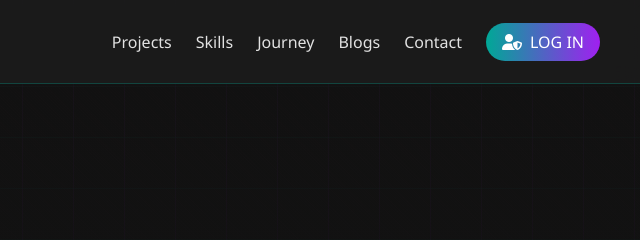
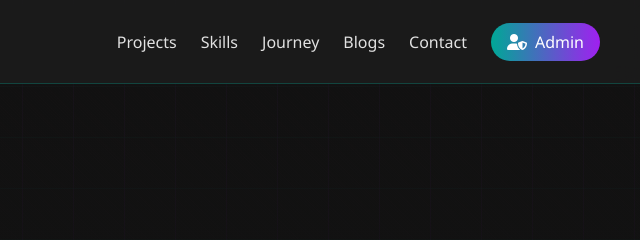
Before and after one commit to NOXarche/Archeverse, a website: page public/mainpage.html in a window 1280 px wide. Shown: the top 240 px of the page, 640-1280 px from the left. Drawn offline with nearby package versions, Linux system fonts and the light colour scheme.

Commit message:
Update mainpage.html

```diff
--- a/public/mainpage.html
+++ b/public/mainpage.html
@@ -23,7 +23,7 @@
                 <a href="#journey" class="nav-link">Journey</a>
                 <a href="#blogs" class="nav-link">Blogs</a>
                 <a href="#contact" class="nav-link">Contact</a>
-                <a href="auth.html" class="admin-btn"><i class="fas fa-user-shield"></i> LOG IN</a>
+                <a href="auth.html" class="admin-btn"><i class="fas fa-user-shield"></i>Admin</a>
             </div>
         </nav>
     </header>
```
